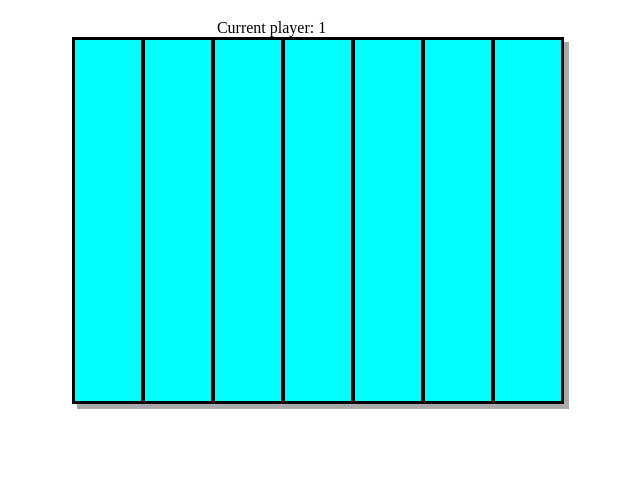
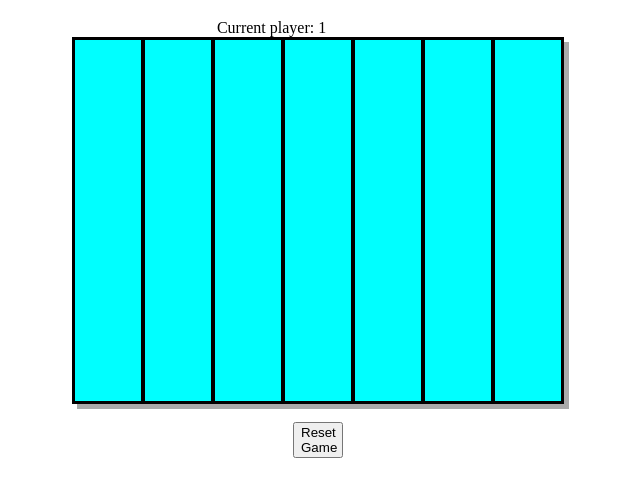
Before and after one commit to Deekee8/Connect-4, a plain HTML site: page index.html in a window 1280 px wide. Shown: the part 61-558 px from the top of the page, without its empty margins (322-962 px from the left). Drawn offline with Linux system fonts and the light colour scheme.

Commit message:
added game reset button

```diff
--- a/index.html
+++ b/index.html
@@ -8,7 +8,6 @@
 </head>
 <body>
     <h1>Connect 4</h1>
-    <div id="endgame"></div>
     <div id="message"></div>
 
 
@@ -23,7 +22,8 @@
         <div class="column" id="col5"></div>
         <div class="column" id="col6"></div>
     </div>
-
+    <br>
+    <button onclick="window.location.reload()" style="width: 50px">Reset Game</button>
     <script src="main.js"></script>
 </body>
 </html>
--- a/style.css
+++ b/style.css
@@ -79,3 +79,9 @@ h1{
     height: 60px;
     border-radius: 50%;
   }
+
+  .game {
+    display: flex;
+    flex-direction: column;
+    align-items: center;
+  }
```
Also changed, not shown: main.js (+1 -21 lines).
